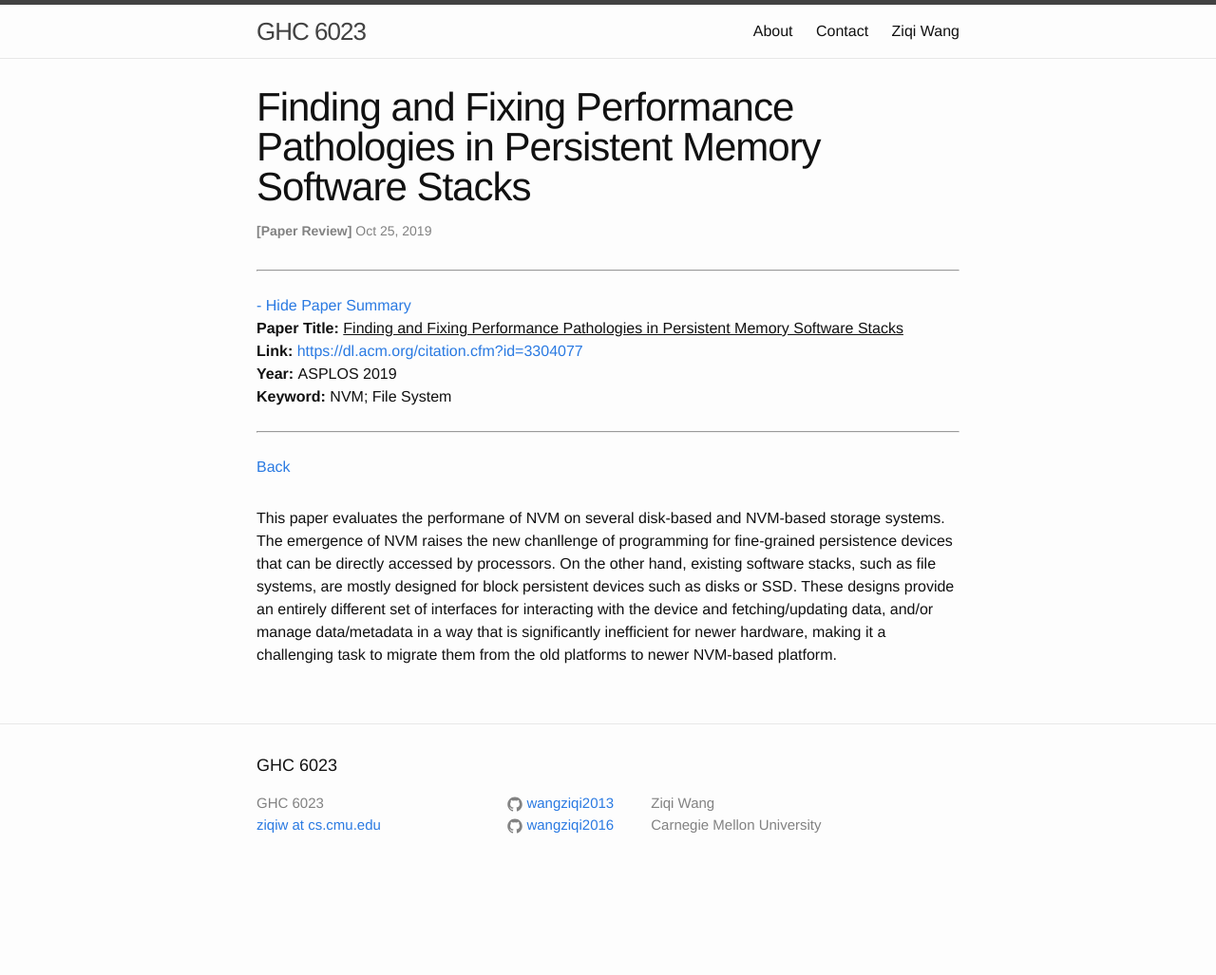
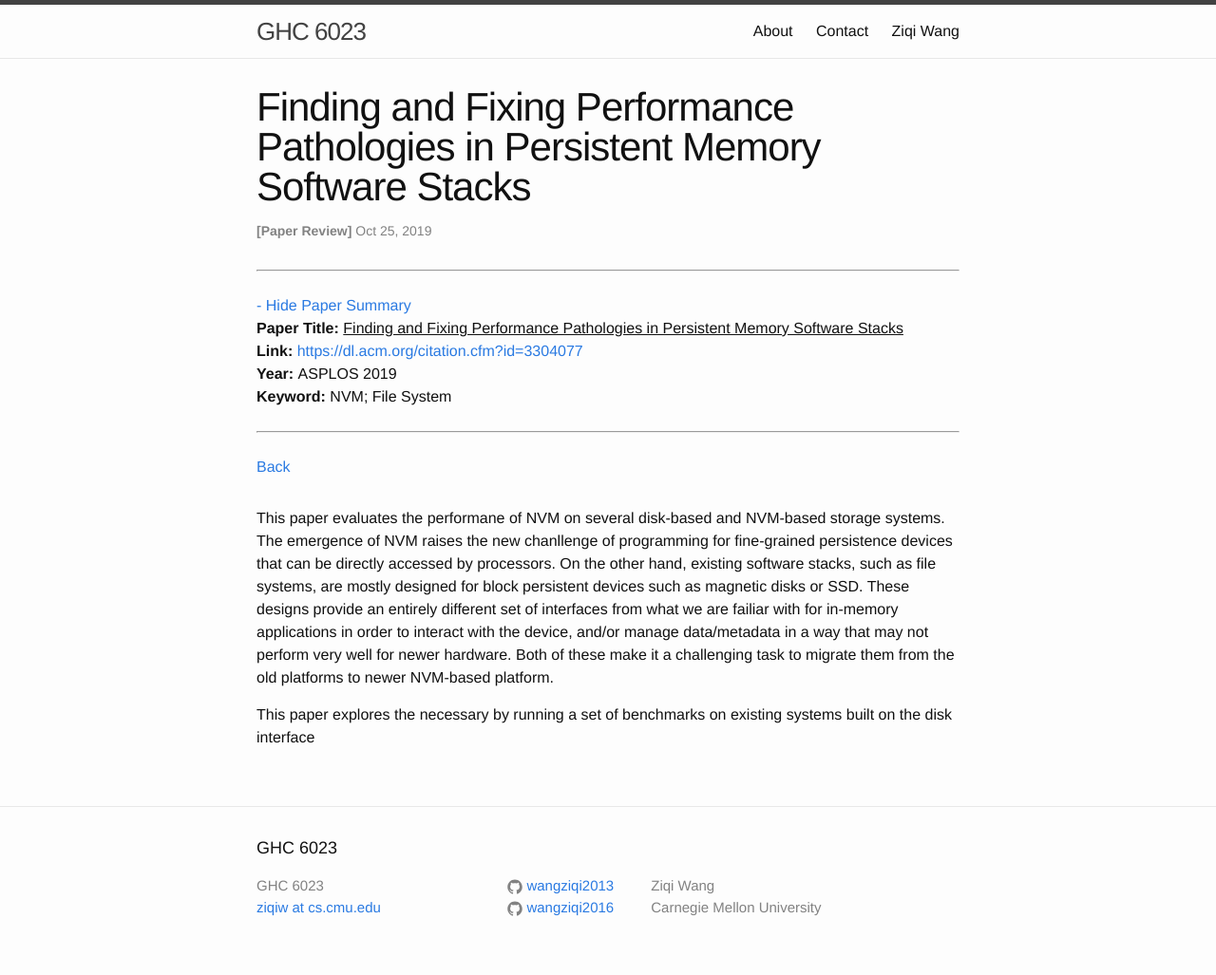
Before and after one commit to wangziqi2013/wangziqi2013.github.io, a Jekyll site: the page built from _posts/2019-10-25-flex.markdown, in a window 1280 px wide. Shown: the whole page at 95% size. Built offline with Jekyll 4.4.1, drawn with Linux system fonts in a browser that asks for light colours; before the commit the page ends 940 px from its top, so only the background shows below that.

Commit message:
Small change

```diff
--- a/_posts/2019-10-25-flex.markdown
+++ b/_posts/2019-10-25-flex.markdown
@@ -16,6 +16,9 @@ version_mgmt:
 This paper evaluates the performane of NVM on several disk-based and NVM-based storage systems. The emergence of NVM
 raises the new chanllenge of programming for fine-grained persistence devices that can be directly accessed by processors.
 On the other hand, existing software stacks, such as file systems, are mostly designed for block persistent devices
-such as disks or SSD. These designs provide an entirely different set of interfaces for interacting with the
-device and fetching/updating data, and/or manage data/metadata in a way that is significantly inefficient for newer hardware,
-making it a challenging task to migrate them from the old platforms to newer NVM-based platform.
+such as magnetic disks or SSD. These designs provide an entirely different set of interfaces from what we are failiar with
+for in-memory applications in order to interact with the device, and/or manage data/metadata in a way that may not perform
+very well for newer hardware. Both of these make it a challenging task to migrate them from the old platforms to newer
+NVM-based platform.
+
+This paper explores the necessary by running a set of benchmarks on existing systems built on the disk interface
```
